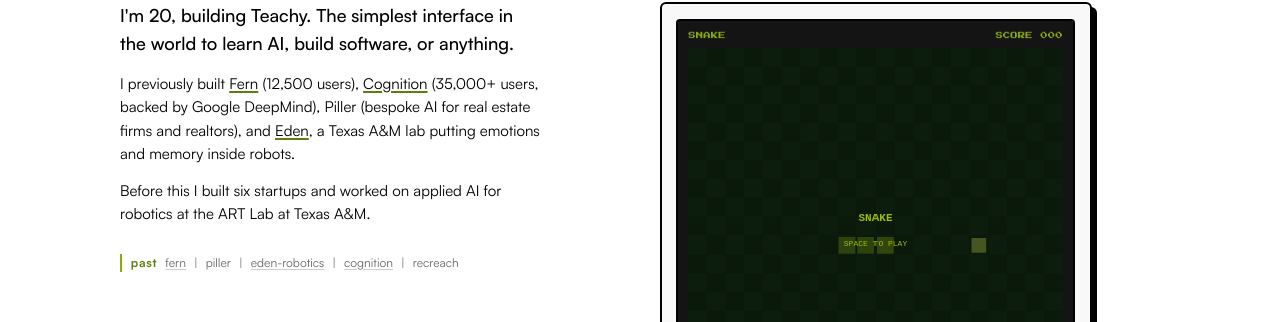
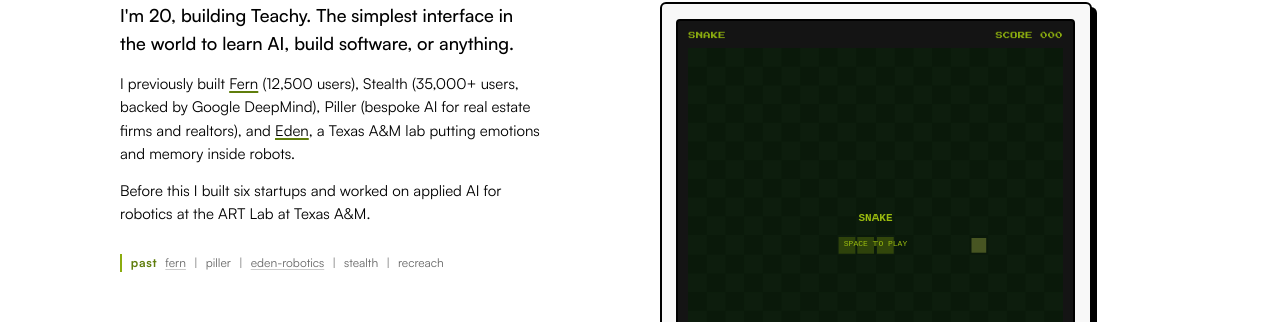
Before and after one commit to VedSoni-dev/lastoneipromise, a React (Vite) app: page / in a window 1280 px wide. Shown: the part 184-506 px from the top of the page. Built offline with nearby package versions, Linux system fonts and the light colour scheme.

Commit message:
Update Cognition references to Stealth

```diff
--- a/src/pages/Consult.jsx
+++ b/src/pages/Consult.jsx
@@ -9,7 +9,7 @@
   { label: 'fern', href: 'https://trytalkr.com' },
   { label: 'piller' },
   { label: 'eden-robotics', href: 'https://eden-robotics.github.io/Eden/' },
-  { label: 'cognition', href: 'https://cognitionus.com' },
+  { label: 'stealth' },
   { label: 'recreach' },
 ]
 
@@ -42,7 +42,7 @@
             I previously built{' '}
             <a href="https://trytalkr.com" target="_blank" rel="noreferrer">Fern</a>
             {' '}(12,500 users),{' '}
-            <a href="https://cognitionus.com" target="_blank" rel="noreferrer">Cognition</a>
+            <span>Stealth</span>
             {' '}(35,000+ users, backed by Google DeepMind),{' '}
             <span>Piller</span>
             {' '}(bespoke AI for real estate firms and realtors), and{' '}
```
